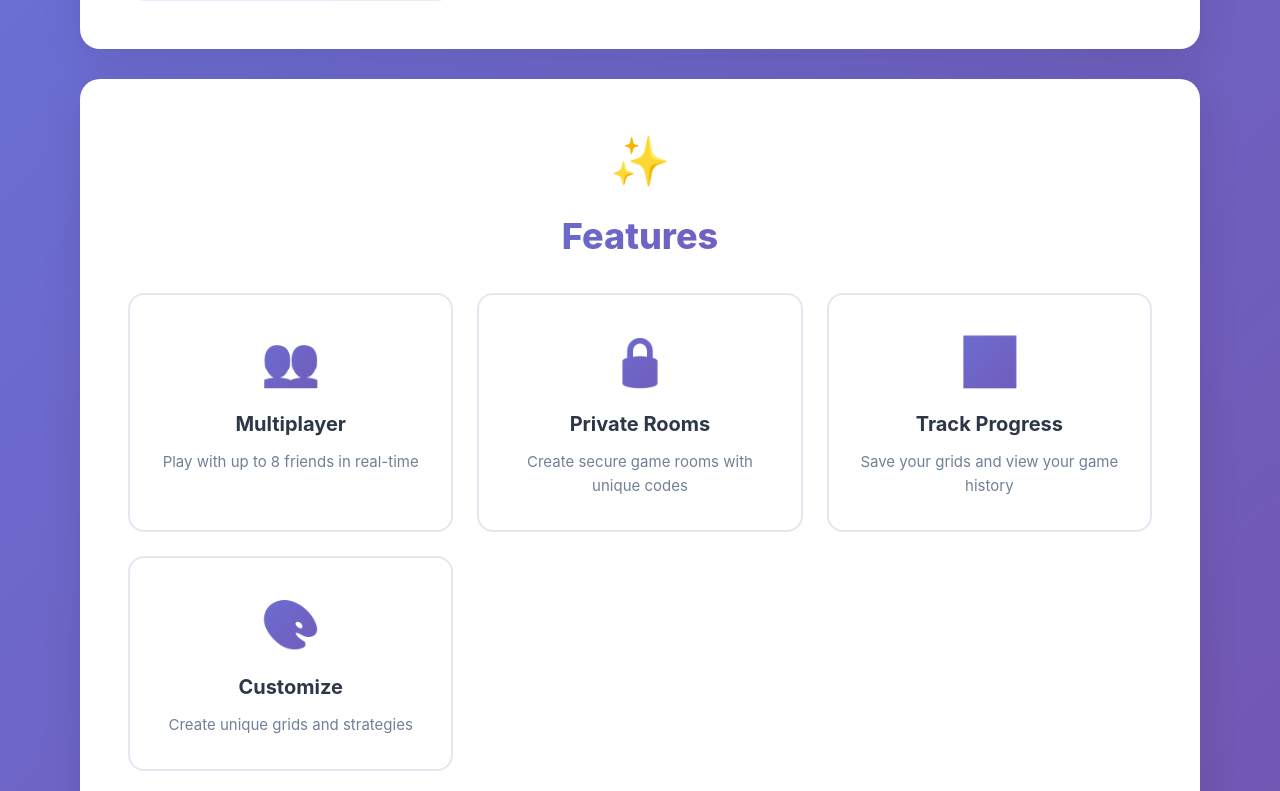
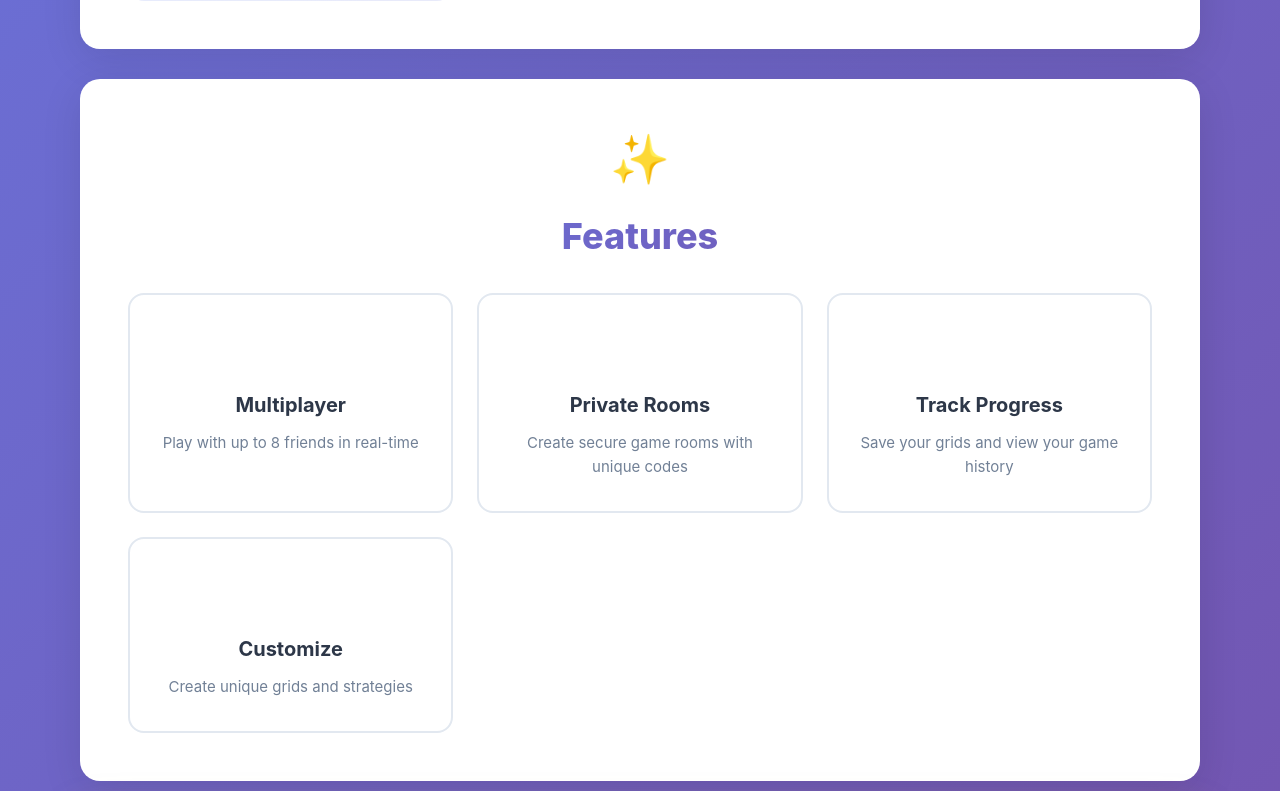
Before and after one commit to palela2009/bluff-grid, a React (Vite) app in the folder frontend/: page /about in a window 1280 px wide. Shown: the part 1489-2280 px from the top of the page. Built offline with nearby package versions, Linux system fonts and the light colour scheme; no server answers.

Commit message:
Fix server.js syntax errors

```diff
--- a/frontend/src/Pages/About/About.css
+++ b/frontend/src/Pages/About/About.css
@@ -4,6 +4,19 @@
   --about-pink: #f093fb;
   --about-blue: #4facfe;
   --about-spacing: 2rem;
+}
+
+/* Ensure emojis render properly */
+.section-icon,
+.feature-icon,
+.info-icon,
+.step-card span,
+.feature-card span {
+  font-family: "Apple Color Emoji", "Segoe UI Emoji", "Segoe UI Symbol", "Noto Color Emoji", sans-serif;
+  -webkit-font-smoothing: antialiased;
+  -moz-osx-font-smoothing: grayscale;
+  font-style: normal;
+  text-rendering: optimizeLegibility;
 }
 
 .about-container {
@@ -53,6 +66,8 @@
 .section-icon {
   font-size: 48px;
   margin-bottom: 16px;
+  background: none;
+  border: none;
 }
 
 .about-section h2 {
@@ -149,6 +164,9 @@
   font-size: 48px;
   display: block;
   margin-bottom: 16px;
+  background: none;
+  border: none;
+  line-height: 1;
 }
 
 .feature-card h3 {
@@ -233,6 +251,9 @@
 
 .info-icon {
   font-size: 24px;
+  background: none;
+  border: none;
+  line-height: 1;
 }
 
 .info-item a {
```
